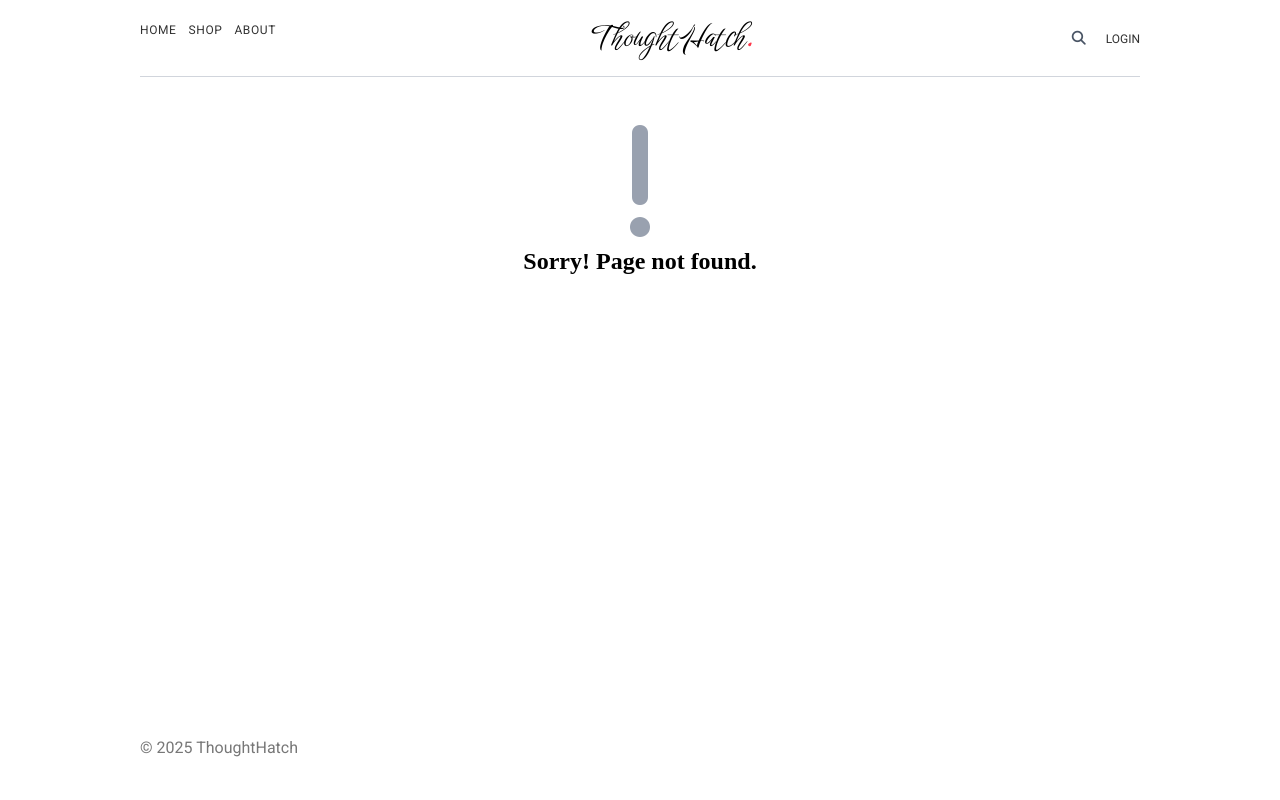
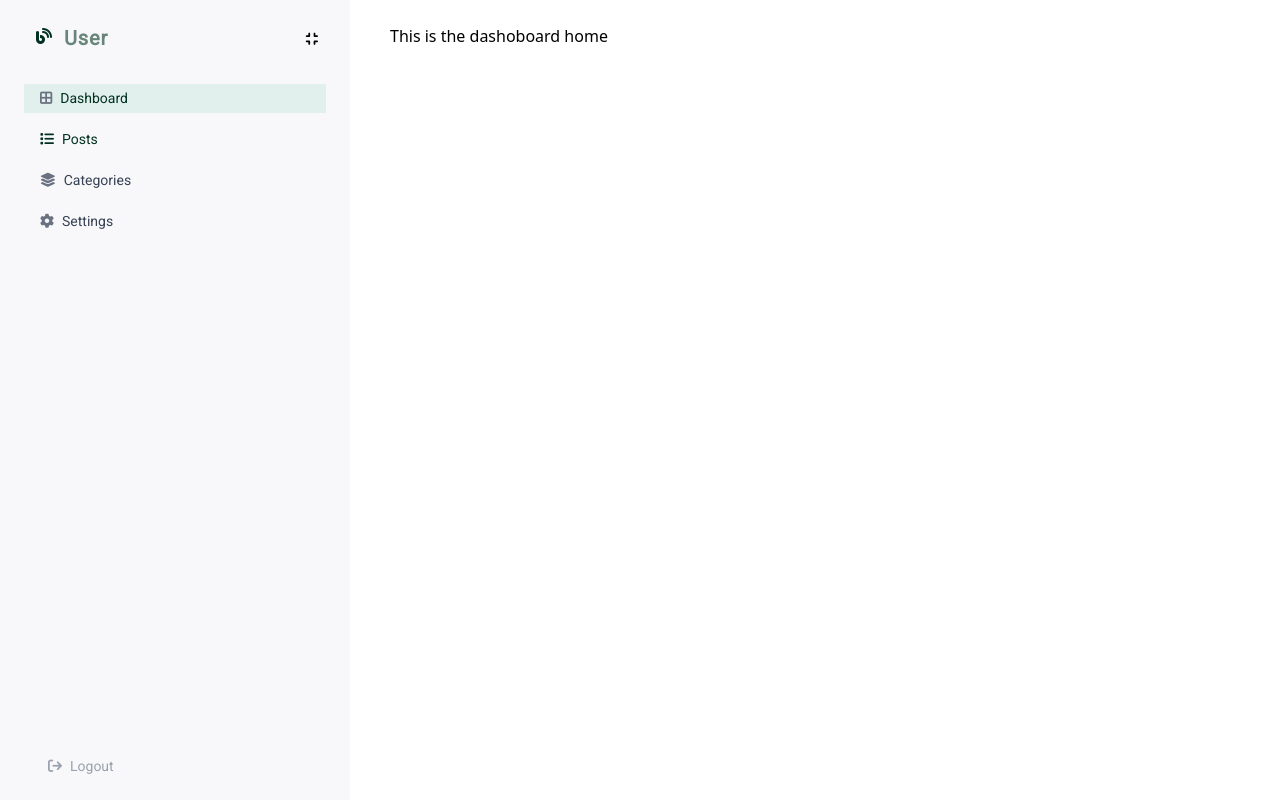
Before and after one commit to charliesumalag/Ate-Cielo-Personal-Blog, a React (Vite) app: page /dashboard in a window 1280 px wide. Before the commit this address had no page. Built offline with nearby package versions, Linux system fonts and the light colour scheme.

Commit message:
merging dashboard

```diff
--- a/index.html
+++ b/index.html
@@ -7,7 +7,7 @@
   <link rel="stylesheet" href="https://cdnjs.cloudflare.com/ajax/libs/font-awesome/6.7.2/css/all.min.css"
     integrity="sha512-Evv84Mr4kqVGRNSgIGL/F/aIDqQb7xQ2vcrdIwxfjThSH8CSR7PBEakCr51Ck+w+/U6swU2Im1vVX0SVk9ABhg=="
     crossorigin="anonymous" referrerpolicy="no-referrer" />
-  <title>Cielo's Blog</title>
+  <title>ThoughtHatch</title>
 </head>
 
 <body>
--- a/src/App.jsx
+++ b/src/App.jsx
@@ -6,32 +6,35 @@ import About from './components/About'
 import Contact from './components/Contact'
 import Shop from './components/Shop'
 import Blog from './components/Blog'
-import Tags from './components/Tags'
 import { SearchProvider } from "./context/SearchContext";
 import PageNotFound from './components/PageNotFound'
 import AuthLogin from './pages/AuthLogin';
 import AuthRegister from './pages/AuthRegister';
 import EditProfile  from './pages/EditProfile';
+import Dashboard from "./pages/dashboard/Dashboard";
+import DashboardLayout from "./pages/dashboard/DashboardLayout";
 
 const App = () => {
   return (
     <BrowserRouter>
       <Routes>
-        <Route path='/' element={
-          <SearchProvider>
-            <Layout />
-          </SearchProvider>
-        }>
+        <Route path='/' element=
+          {
+            <SearchProvider>
+               <Layout />
+            </SearchProvider>
+          }>
           <Route path='/register' element={ <AuthRegister />}></Route>
           <Route path='/editprofile' element={ <EditProfile />}></Route>
           <Route path='/login' element={ <AuthLogin />}></Route>
           <Route index element={ <Home />}></Route>
           <Route path='about' element={<About />}></Route>
-          {/* <Route path='tags' element={<Tags />}></Route> */}
           <Route path='contact' element={<Contact />}></Route>
-          {/* <Route path='shop' element={ <Shop /> }></Route> */}
           <Route path="/blog/:slug" element={<Blog />} />
           <Route path="*" element={ <PageNotFound />} />
+        </Route>
+        <Route path='/dashboard' element={<DashboardLayout />}>
+          <Route index element={<Dashboard />}></Route>
         </Route>
       </Routes>
     </BrowserRouter>
--- a/src/components/Blog.jsx
+++ b/src/components/Blog.jsx
@@ -14,7 +14,6 @@ const Blog = () => {
 
   useEffect(() => {
     if (!blog) {
-      // Fallback: fetch post by slug
       fetch(`http://localhost:8000/api/posts/${slug}`)
         .then((res) => res.json())
         .then((data) => setBlog(data))
--- a/src/components/HomeBlogContent.jsx
+++ b/src/components/HomeBlogContent.jsx
@@ -1,7 +1,7 @@
 import React from 'react'
 import { NavLink, Link } from 'react-router-dom';
 
-const HomeBlogContent = React.memo(({title,author, slug, category, tags, publishedAt, date, content, post, id, blog }) => {
+const HomeBlogContent = React.memo(({title,author, slug, category, tags, date, content, id, blog }) => {
 
   const wordLimiter = (description, limitNumber) => {
     const wordLimited = description.split(' ');
--- a/src/components/Nav.jsx
+++ b/src/components/Nav.jsx
@@ -80,7 +80,9 @@ const Nav = () => {
                 <div className='' ref={dropdownRef}>
                     {(openProfile && user) &&
                         <ul className=" before:content-[''] before:absolute before:top-[-0.7rem] before:right-[1.1rem] before:w-[20px] before:h-[20px] before:rotate-45 before:bg-white before:border-t before:border-l before:border-gray-400 flex flex-col gap-2 p-[15px] border border-gray-400 absolute rounded-[8px] w-[150px] top-[60px] right-[-5px]  bg-white font-roboto text-[12px] leading-[1.7em]  tracking-[0.6px ">
-                            <li className='cursor-pointer text-black font-medium uppercase hover:text-[#FF374A] transition-colors duration-300 ease-in-outs' onClick={handleOpenProfile}>Post Dashboard</li>
+                            <a href='/dashboard' target='_blank'>
+                                <li className='cursor-pointer text-black font-medium uppercase hover:text-[#FF374A] transition-colors duration-300 ease-in-outs' onClick={handleOpenProfile}>Post Dashboard</li>
+                            </a>
                            <Link to="editprofile">
                                 <li className='cursor-pointer text-black font-medium uppercase hover:text-[#FF374A] transition-colors duration-300 ease-in-out' onClick={handleOpenProfile}>Edit Profile</li>
                            </Link>
--- /dev/null
+++ b/src/components/dashboard/DashboardNav.jsx
@@ -0,0 +1,98 @@
+import React, { useContext, useState, useEffect } from 'react'
+import { NavLink, useNavigate } from 'react-router-dom'
+import { AppContext } from '../../context/AppContext';
+
+
+const DashboardNav = () => {
+    const {user, setUser, setToken} = useContext(AppContext);
+    const navigate = useNavigate();
+    console.log(user);
+
+    const userNameFormat = (name) => {
+        if (!name) return '';
+        return name.charAt(0).toUpperCase() + name.slice(1).toLowerCase();
+    }
+
+    const handleSubmit = async (e) => {
+        e.preventDefault();
+        try {
+            const token = localStorage.getItem('token');
+            const res = await fetch("/api/logout", {
+                method: 'POST',
+                headers: {
+                    'Authorization': `Bearer ${token}`,
+                    'Content-Type': 'application/json',
+                }
+            });
+            if (res.ok) {
+                console.log('logout successful');
+
+               setToken(null);
+                setUser(null);
+                localStorage.removeItem('token');
+                navigate('/login')
+            }
+
+
+        } catch (err) {
+            console.log('Error logging out', err);
+        }
+
+    }
+    const [activeMenu, setActiveMenu] = useState(false);
+    const handleMenuClick = (menu) => {
+        setActiveMenu(prev => (prev === menu ? null : menu));
+    };
+  return (
+    <nav className='bg-[#F8F8FA] flex flex-col justify-between text-black py-6 w-[350px] px-6 h-full'>
+        <div className='w-full'>
+            <div className='flex justify-between pr-2 pl-3 items-center mb-8'>
+                <div className='flex gap-3 '>
+                    <span><i className="fa-solid fa-blog text-[#013220]"></i></span>
+                    {user ? (<h2 className='font-roboto  text-xl font-bold text-[#678579] tracking-[0.9px] '>{userNameFormat(user.name)}</h2>) : (<h2 className='font-roboto  text-xl font-bold text-[#678579] tracking-[0.9px] '>User</h2>)}
+
+                </div>
+                <span className='cursor-pointer'><i className="fa-solid fa-compress font-bold text-sm" ></i></span>
+            </div>
+            <ul className='flex flex-col gap-3 w-full font-roboto'>
+                <li className='flex gap-2 w-full text-gray-700 text-[14px]'>
+                    <NavLink onClick={() => setActiveMenu(null)} className={({isActive}) => isActive ? 'bg-[#E2F0ED] w-full px-4 py-1 text-[#013220] font-medium' : ' w-full px-4 py-1 ' } to='/dashboard'><span><i className="fa-solid fa-border-all mr-2 text-gray-500"></i></span>Dashboard</NavLink>
+                </li>
+                <li className='flex flex-col gap-2 w-full text-gray-700 text-[14px]'>
+                    <NavLink onClick={() => handleMenuClick('post')} className={({isActive}) => isActive ? ' w-full px-4 py-1 font-medium text-[#013220]' : 'w-full px-4 py-1 '}><span className='mr-2'><i className="fa-solid fa-list"></i></span>Posts</NavLink>
+                    {activeMenu === 'post' && (
+                        <ul className='pl-12 text-gray-400 w-full  text-[13px]'>
+                        <li className='w-full'>
+                            <NavLink to='create' onClick={() => setActiveMenu('post')} className={({isActive}) => isActive ? 'bg-[#E2F0ED] w-full px-4 block py-1 font-medium text-[#013220]' : 'w-full px-4 py-1 block '}><span className='mr-2'><i className="fa-solid fa-plus"></i></span>Create Post</NavLink>
+                        </li>
+                    </ul>
+                    )}
+                </li>
+                <li className='flex gap-2 w-full text-gray-700 text-[14px]'>
+                    <NavLink to='/categories' className={({isActive}) => isActive ? 'bg-[#E2F0ED] w-full px-4 py-1 font-medium text-[#013220]' : 'w-full px-4 py-1 '}><span className='mr-2 text-gray-500'><i className="fa-solid fa-layer-group"></i></span>Categories</NavLink>
+                </li>
+                <li className='flex gap-2 w-full text-gray-700 text-[14px]'>
+                    <NavLink to='/settings' className={({isActive}) => isActive ? 'bg-[#E2F0ED] w-full px-4 py-1 font-medium text-[#013220]' : 'w-full px-4 py-1 '}><span className='mr-2 text-gray-500'><i className="fa-solid fa-gear"></i></span>Settings</NavLink>
+                </li>
+            </ul>
+        </div>
+        <div className='flex flex-col gap-8'>
+            {user && (<div className='flex items-center gap-2'>
+                <img src={user.image_path ? `http://localhost:8000/storage/${user.image_path}`   : `http://localhost:8000/storage/${user.image_path}`} alt="" className='w-[50px] rounded-full' />
+                <div>
+                    {user ? (<p className='text-base font-roboto font-bold text-[#013220]'>{userNameFormat(user.name)}</p>) : (<p className='text-base font-roboto font-bold text-[#013220]'>User</p>)}
+
+                    <p className='text-gray-400 text-sm font-roboto' >User</p>
+                </div>
+            </div>)}
+
+            <form action="" onSubmit={handleSubmit} className='flex gap-2 items-center pl-6 text-gray-400 '>
+                <i className="fa-solid fa-arrow-right-from-bracket text-sm"></i>
+                <button className='font-roboto text-sm hover:cursor-pointer'>Logout</button>
+            </form>
+        </div>
+    </nav>
+  )
+}
+
+export default DashboardNav
--- /dev/null
+++ b/src/pages/dashboard/Dashboard.jsx
@@ -0,0 +1,15 @@
+import React from 'react'
+
+const Dashboard = () => {
+
+
+
+  return (
+    <div>
+
+      This is the dashoboard home
+    </div>
+  )
+}
+
+export default Dashboard
--- /dev/null
+++ b/src/pages/dashboard/DashboardLayout.jsx
@@ -0,0 +1,20 @@
+import React, { useContext, useEffect } from 'react'
+import { Outlet } from 'react-router-dom'
+import Nav from '../../components/dashboard/DashboardNav'
+import {AppContext} from "../../context/AppContext";
+
+const DashboardLayout = () => {
+  const {user } = useContext(AppContext);
+  return (
+    <div className='flex gap-10 h-screen'>
+      <div>
+        <Nav />
+      </div>
+      <div className='py-6 w-full'>
+        <Outlet />
+      </div>
+    </div>
+  )
+}
+
+export default DashboardLayout
```
Also changed, not shown: src/assets/img/profile.jpg (added). Lines whose indentation alone changed are shown as unchanged.
